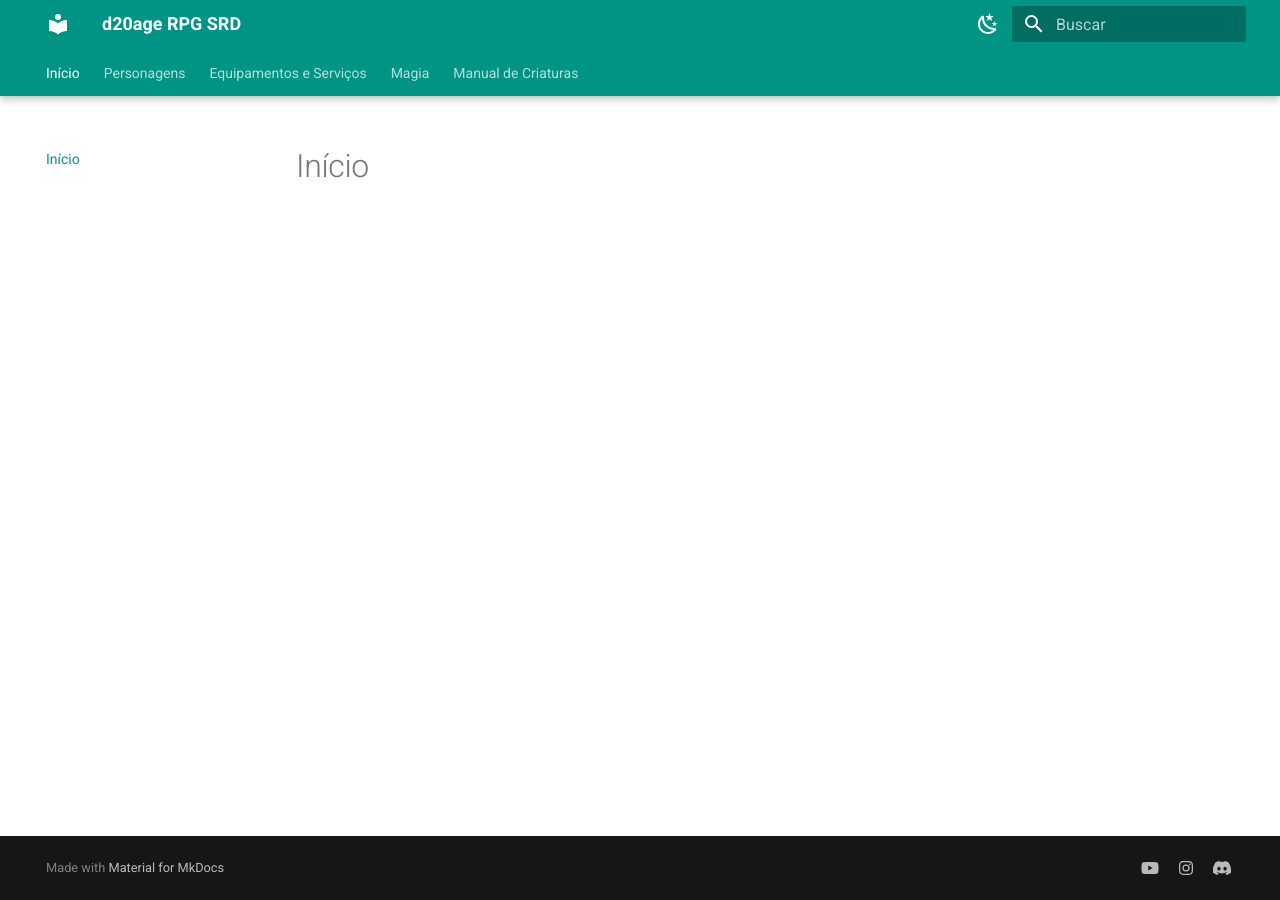
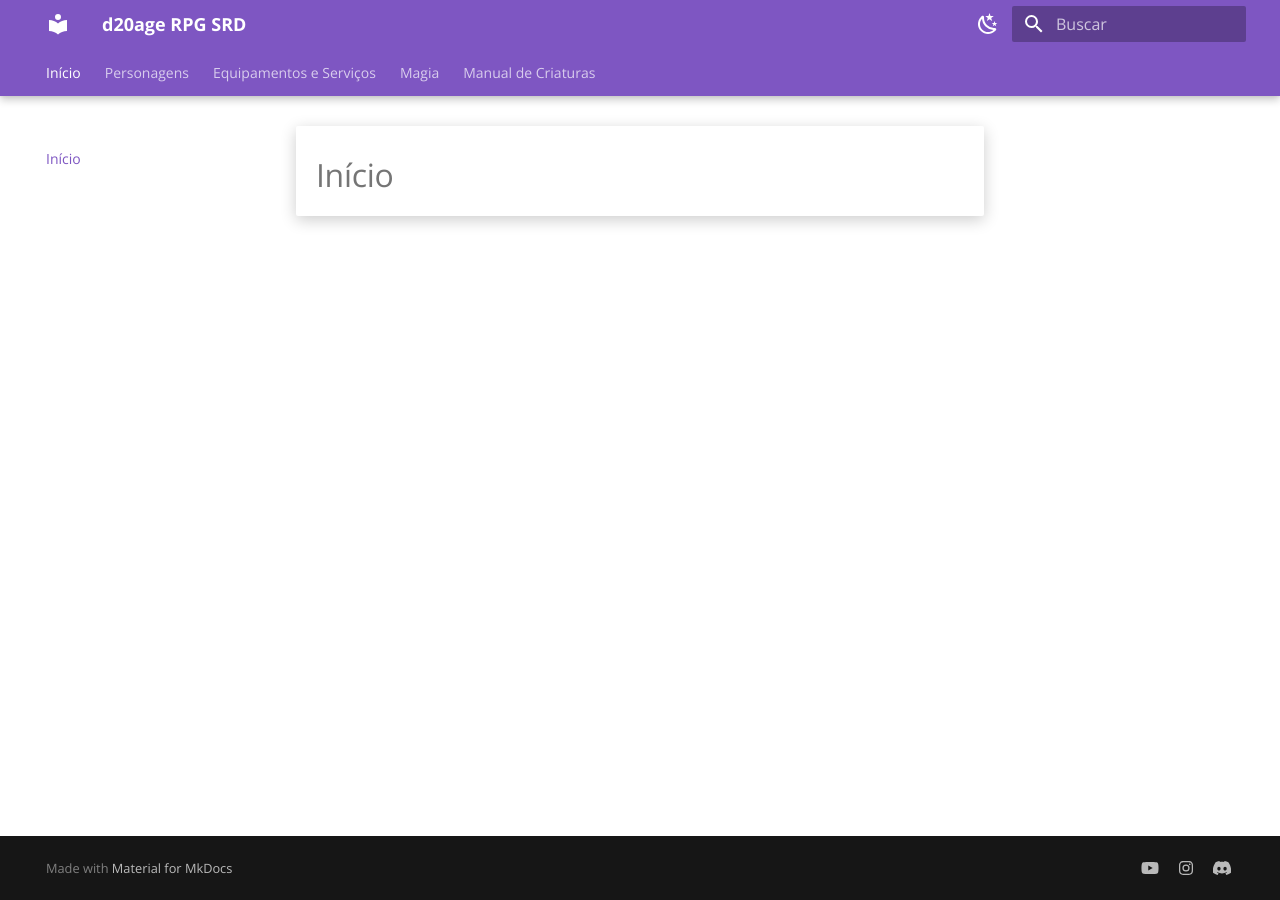
Before and after one commit to machado-cesar/d20age-rpg-srd, an MkDocs documentation site: the page built from docs/index.md, in a window 1280 px wide. Built offline with MkDocs 1.6.1 and Material for MkDocs 9.7.7, drawn with Linux system fonts in a browser that asks for light colours.

Commit message:
incluindo algumas estilizações

```diff
--- /dev/null
+++ b/docs/stylesheets/extra.css
@@ -0,0 +1,15 @@
+.md-content__inner {
+    box-shadow: 0 4px 16px rgba(0, 0, 0, 0.2);
+    border-radius: 2px;
+    padding: 1rem;
+    /* background: #fff8dc; */
+
+    /* background-image: repeating-linear-gradient(
+    to bottom,
+    #ffffff,
+    #ffffff 28px,
+    #e8f0fa 29px,
+    #ffffff 30px
+  ); */
+
+}
--- a/mkdocs.yml
+++ b/mkdocs.yml
@@ -231,14 +231,25 @@ theme:
       toggle:
         icon: material/weather-night
         name: Modo Escuro
-      primary: teal
+      primary: deep purple
       accent: purple
     - scheme: slate
       toggle:
         icon: material/white-balance-sunny
         name: Modo Claro
-      primary: teal
-      accent: lime
+      primary: deep purple
+      accent: purple
+  font:
+    text: Open Sans
+    # text: Rancho
+  #   code: Rancho
+  # text: Courgette
+  # text: Sofia
+  # text: Redressed
+  # text: Caveat
+
+extra_css:
+  - stylesheets/extra.css
 
 extra:
   social:
```
